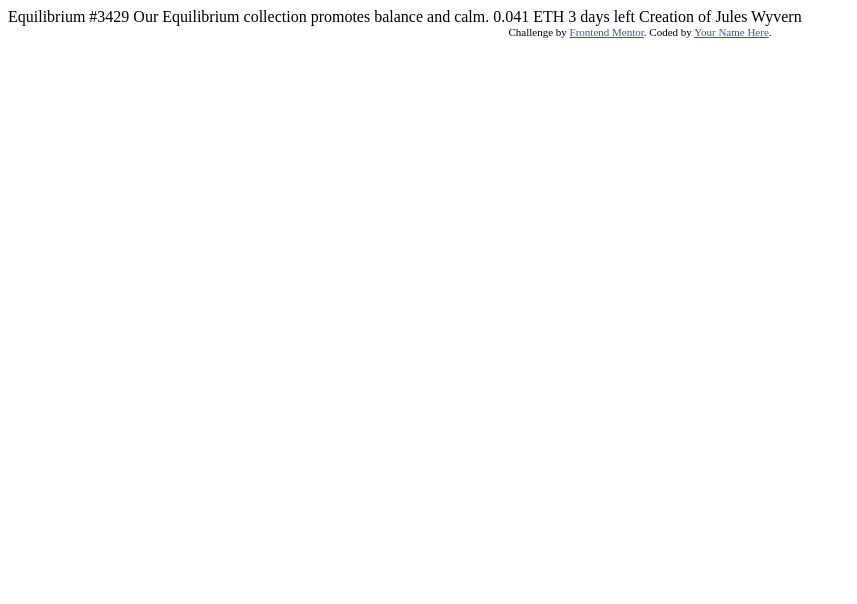
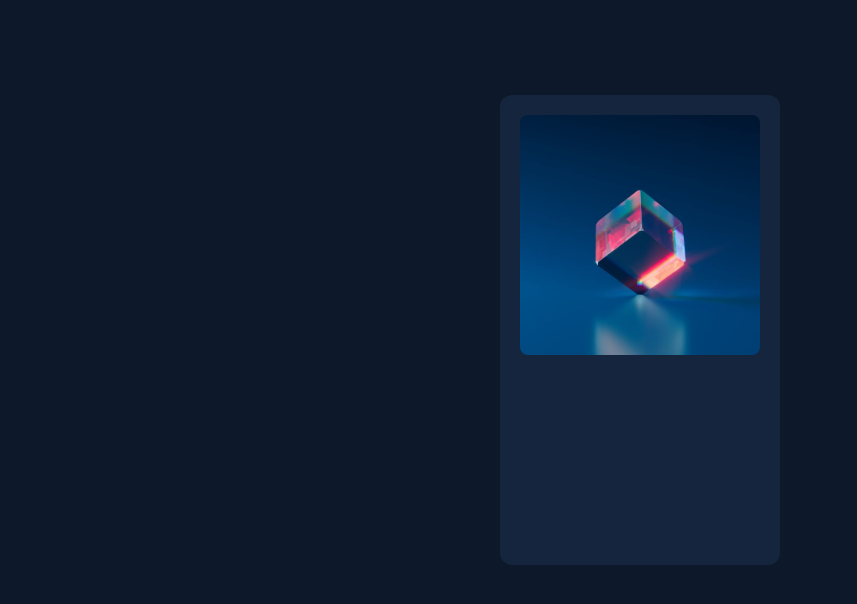
Before and after one commit to Horlly-moon/NFT-preview-card-component-card, a plain HTML site: page index.html in a window 1280 px wide. Shown: the whole page, without its empty margins (0-857 px from the left). Drawn offline with Linux system fonts and the light colour scheme.

Commit message:
Added style.css

```diff
--- a/index.html
+++ b/index.html
@@ -5,18 +5,22 @@
   <meta name="viewport" content="width=device-width, initial-scale=1.0"> <!-- displays site properly based on user's device -->
 
   <link rel="icon" type="image/png" sizes="32x32" href="./images/favicon-32x32.png">
+  <link rel="stylesheet" href="style.css">
 
   <title>Frontend Mentor | NFT preview card component</title>
 
   <!-- Feel free to remove these styles or customise in your own stylesheet 👍 -->
-  <style>
+  <!--<style>
     .attribution { font-size: 11px; text-align: center; }
     .attribution a { color: hsl(228, 45%, 44%); }
-  </style>
+  </style>-->
 </head>
 <body>
+  <div class="container">
+    <a href="#"><img class="overlay" src="./images/image-equilibrium.jpg" alt="image-equilibrium"></a>
+  </div>
 
-  Equilibrium #3429
+  <!--Equilibrium #3429
 
   Our Equilibrium collection promotes balance and calm.
 
@@ -28,6 +32,6 @@
   <div class="attribution">
     Challenge by <a href="https://www.frontendmentor.io?ref=challenge" target="_blank">Frontend Mentor</a>.
     Coded by <a href="#">Your Name Here</a>.
-  </div>
+  </div>-->
 </body>
 </html>
--- /dev/null
+++ b/style.css
@@ -0,0 +1,30 @@
+@import url('https://fonts.googleapis.com/css2?family=Outfit:wght@300;400;600&display=swap');
+
+* {
+    margin: 0;
+    padding: 0;
+    box-sizing: border-box;
+}
+
+body {
+    background-color: hsl(217, 54%, 11%);
+    font-family: 'Outfit', sans-serif;
+}
+
+.container {
+    width: 280px;
+    height: 470px;
+    background-color: hsl(216, 50%, 16%);
+    margin: 0 auto;
+    margin-top: 95px;
+    border-radius: 12px;
+}
+
+.overlay {
+    width: 240px;
+    height: auto;
+    margin-left: 20px;
+    margin-top: 20px;
+    border-radius: 8px;
+    background: rgba(0, 0, 255, .7);
+}
```
